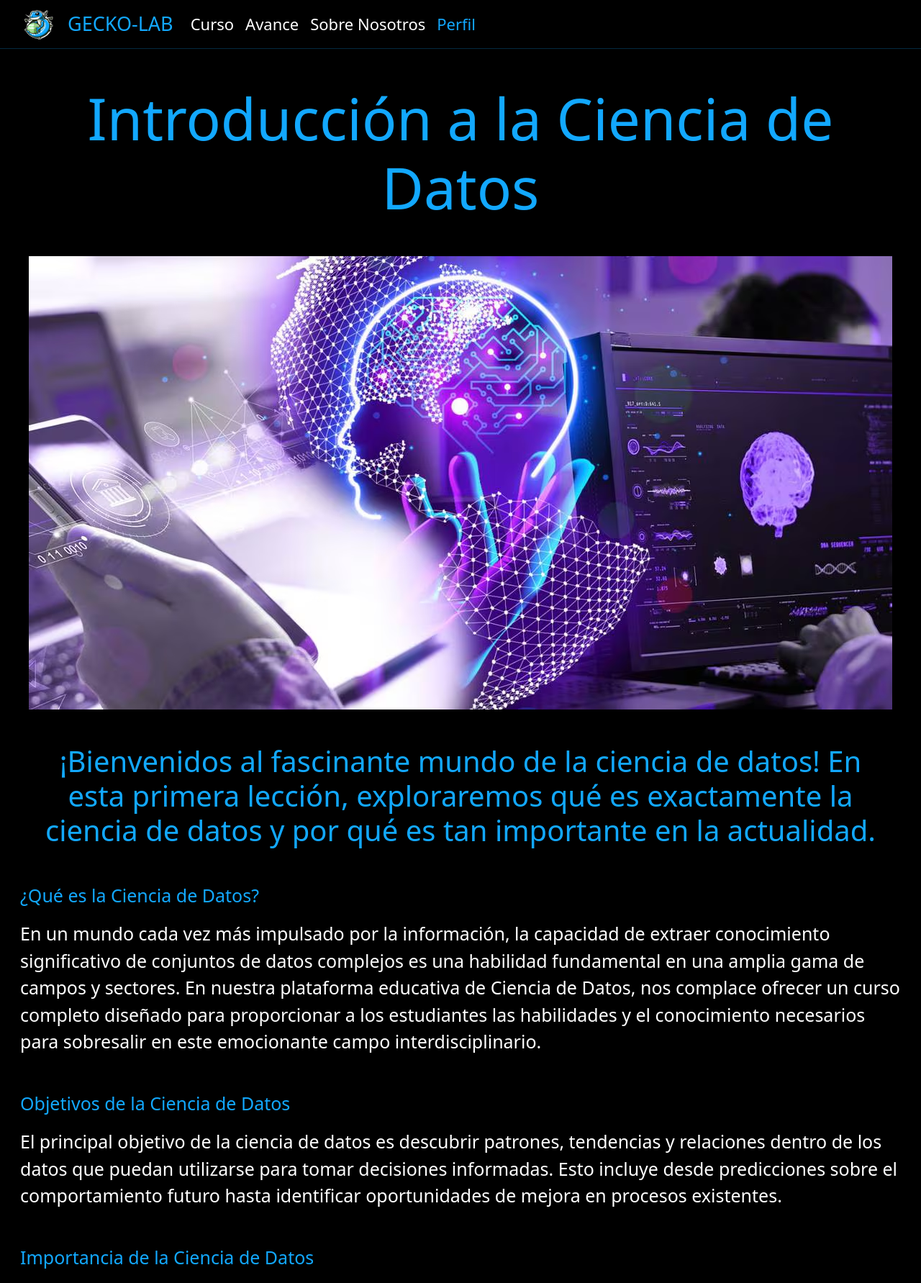
After one commit to RichiLM/GeckoLab, a PHP site: page /components/Temario/intcd.php in a window 1280 px wide. The commit adds this page. Shown: the top 1783 px of the page at 72% size. Run offline with PHP 8.4, Linux system fonts and the light colour scheme.

Commit message:
Desarolle primer tema y agregue botones al temario

```diff
--- /dev/null
+++ b/components/Temario/intcd.php
@@ -0,0 +1,127 @@
+<?php
+// Esto es para que cargue las rutas del nav antes de abrir la pagina
+$ruta = '../../';
+session_start();
+
+?>
+<!DOCTYPE html>
+<html lang="es">
+
+<head>
+  <meta charset="UTF-8">
+  <meta name="viewport" content="width=device-width, initial-scale=1.0">
+  <title>Introduccion Ciencia de datos</title>
+  <link rel="icon" href="<?php echo $ruta . 'assets/Logos/icono1.png'; ?>" type="image/png">
+  <link href="https://cdn.jsdelivr.net/npm/bootstrap@5.3.2/dist/css/bootstrap.min.css" rel="stylesheet" integrity="sha384-T3c6CoIi6uLrA9TneNEoa7RxnatzjcDSCmG1MXxSR1GAsXEV/Dwwykc2MPK8M2HN" crossorigin="anonymous">
+  <link rel="stylesheet" href="https://fonts.googleapis.com/css2?family=Nerko+One&display=swap">
+  <link rel="stylesheet" href="https://fonts.googleapis.com/css2?family=Inter&display=swap">
+  <link href="https://cdnjs.cloudflare.com/ajax/libs/font-awesome/6.0.0/css/all.min.css" rel="stylesheet" />
+  <link href="https://fonts.googleapis.com/css?family=Roboto:300,400,500,700&display=swap" rel="stylesheet" />
+  <link rel="stylesheet" href="../../css/style.css">
+</head>
+
+<body>
+  <?php require($ruta . 'layouts/nav.php'); ?>
+
+
+    <div class="container-fluid" >
+    <div class="row  text-center  mt-5 mb-5" >
+      <div class="col-sm">
+        <h2 class="titulo display-1 my-auto">Introducción a la Ciencia de Datos</h2>
+      </div>
+    </div>
+
+
+
+    <div class="row text-center mx-3 mt-5 mb-5">
+      <div class="col-sm">
+        <img src="../../assets/cd.avif" alt="">
+      </div>
+    </div>
+
+    <div class="row text-center mx-3 mt-5 mb-5">
+      <div class="col-sm">
+        <p class="titulo display-1 my-auto" style="font-size: 40px;">¡Bienvenidos al fascinante mundo de la ciencia de datos! En esta primera lección, exploraremos qué es exactamente la ciencia de datos y por qué es tan importante en la actualidad.</p>
+      </div>
+    </div>
+ </div>
+
+
+    <div class="row mx-3 mb-3">
+      <div class="col-md-6 d-flex ">
+        <p class="my-auto justify-text text-start titulo" style="font-size: 25px; ">¿Qué es la Ciencia de Datos? </p>
+      </div>
+      <div class="col-md-6">
+
+      </div>
+    </div>
+
+
+    <div class="row mx-3 mb-5">
+        <p class="my-auto justify-text text-white" style="font-size: 25px;">En un mundo cada vez más impulsado por la información, la capacidad de extraer conocimiento significativo de conjuntos de datos complejos es una habilidad fundamental en una amplia gama de campos y sectores. En nuestra plataforma educativa de Ciencia de Datos, nos complace ofrecer un curso completo diseñado para proporcionar a los estudiantes las habilidades y el conocimiento necesarios para sobresalir en este emocionante campo interdisciplinario.</p>
+    </div>
+
+    <div class="row mx-3 mb-3">
+      <div class="col-md-6 d-flex ">
+        <p class="my-auto justify-text text-start titulo" style="font-size: 25px; ">Objetivos de la Ciencia de Datos </p>
+      </div>
+      <div class="col-md-6">
+
+      </div>
+    </div>
+
+
+    <div class="row mx-3 mb-5">
+        <p class="my-auto justify-text text-white" style="font-size: 25px;">El principal objetivo de la ciencia de datos es descubrir patrones, tendencias y relaciones dentro de los datos que puedan utilizarse para tomar decisiones informadas. Esto incluye desde predicciones sobre el comportamiento futuro hasta identificar oportunidades de mejora en procesos existentes.</p>
+    </div>
+
+    <div class="row mx-3 mb-3">
+      <div class="col-md-6 d-flex ">
+        <p class="my-auto justify-text text-start titulo" style="font-size: 25px; ">Importancia de la Ciencia de Datos</p>
+      </div>
+      <div class="col-md-6">
+
+      </div>
+    </div>
+
+
+    <div class="row mx-3 mb-5">
+        <p class="my-auto justify-text text-white" style="font-size: 25px;">En la era digital en la que vivimos, estamos rodeados de datos generados constantemente por diversas fuentes, como redes sociales, sensores, transacciones comerciales y más. La capacidad para analizar y comprender estos datos se ha vuelto crucial para empresas, instituciones académicas, organizaciones sin fines de lucro e incluso gobiernos. La ciencia de datos proporciona las herramientas necesarias para aprovechar al máximo este vasto océano de información.</p>
+    </div>
+
+    <div class="row mx-3 mb-3">
+      <div class="col-md-6 d-flex ">
+        <p class="my-auto justify-text text-start  titulo" style="font-size: 25px; ">Historia y Evolución</p>
+      </div>
+      <div class="col-md-6">
+
+      </div>
+    </div>
+
+
+    <div class="row mx-3 mb-5">
+        <p class="my-auto justify-text text-white" style="font-size: 25px;">Aunque el término "ciencia de datos" puede sonar moderno, sus raíces se remontan a décadas atrás. Surgió de la intersección entre la estadística, la informática y la teoría de la información en los años 60 y 70. Desde entonces, ha experimentado un crecimiento exponencial, especialmente con los avances en tecnología de la información y la explosión de datos digitales en los últimos años.</p>
+    </div>
+
+    <div class="row mx-3 mb-3">
+      <div class="col-md-6 d-flex ">
+        <p class="my-auto justify-text text-start titulo" style="font-size: 25px; ">Conclusiones</p>
+      </div>
+      <div class="col-md-6">
+
+      </div>
+    </div>
+
+
+    <div class="row mx-3 mb-5">
+        <p class="titumy-auto justify-text text-white" style="font-size: 25px;">En resumen, la ciencia de datos es un campo emocionante y en constante evolución que ofrece enormes oportunidades para aquellos que estén dispuestos a sumergirse en él. En este curso, exploraremos desde los conceptos básicos hasta técnicas avanzadas para ayudarte a dominar esta disciplina y convertirte en un experto en el análisis y la interpretación de datos.</p>
+    </div>
+    <!-- Modal -->
+
+  <?php
+  require($ruta .  'layouts/footer.php');
+  ?>
+  <script src="https://cdn.jsdelivr.net/npm/bootstrap@5.3.2/dist/js/bootstrap.bundle.min.js" integrity="sha384-C6RzsynM9kWDrMNeT87bh95OGNyZPhcTNXj1NW7RuBCsyN/o0jlpcV8Qyq46cDfL" crossorigin="anonymous"></script>
+</body>
+
+</html>
--- a/layouts/nav.php
+++ b/layouts/nav.php
@@ -10,7 +10,7 @@
         <div class="collapse navbar-collapse" id="navbarSupportedContent">
             <ul class="navbar-nav me-auto mb-2 mb-lg-0">
                 <li class="nav-item">
-                    <a class="nav-link active" style="color: white; font-size: 22px;" aria-current="page" href="<?php echo $ruta . 'components/curso.php'; ?>">Cursos</a>
+                    <a class="nav-link active" style="color: white; font-size: 22px;" aria-current="page" href="<?php echo $ruta . 'components/curso.php'; ?>">Curso</a>
                 </li>
                 <li class="nav-item">
                     <a class="nav-link active" style="color: white; font-size: 22px;" aria-current="page" href="<?php echo $ruta . '#'; ?>">Avance</a>
```
Also changed, not shown: components/Temario/fundamentos.php (added, +36 -0 lines), components/Temario/manipulacion.php (added, +36 -0 lines), components/curso.php (+9 -0 lines).
